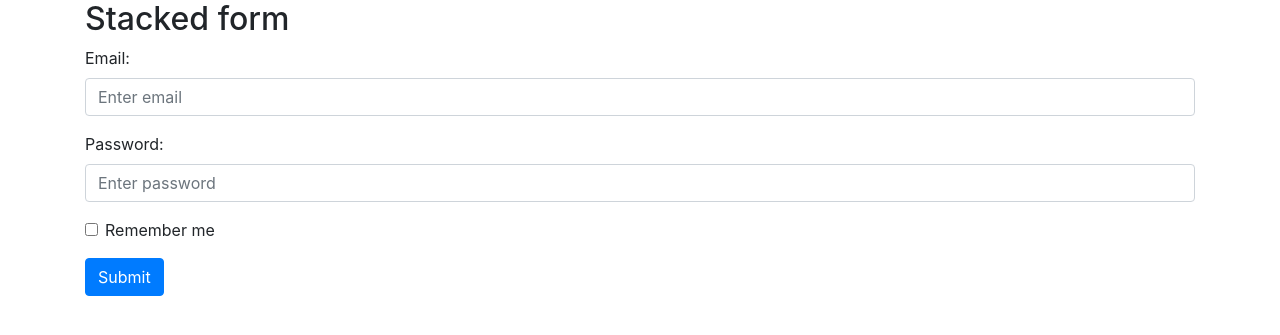
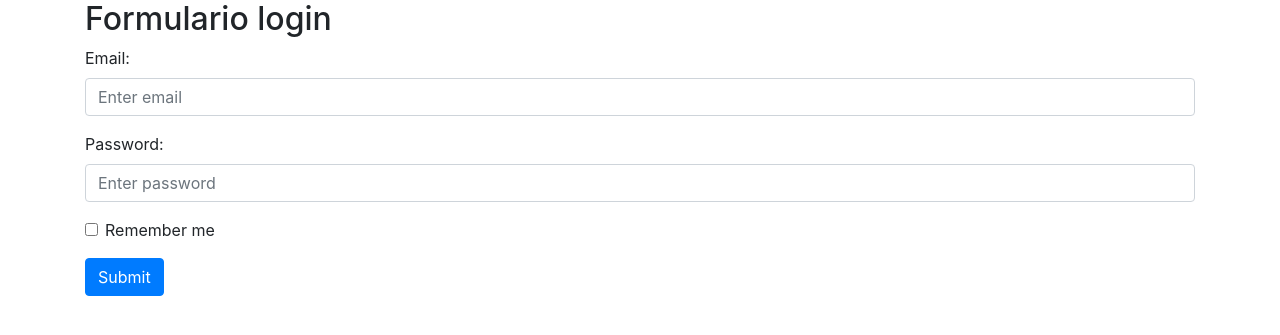
Before and after one commit to 3liuhernandez/project_principe_de_paz, a CodeIgniter app: page /project_principe_de_paz/index.php/user_controller/login in a window 1280 px wide. Shown: the top 335 px of the page. Run offline with CodeIgniter, Linux system fonts and the light colour scheme; some libraries are stand-ins or nearby versions.

Commit message:
titulo del formulario

```diff
--- a/application/views/login_view.php
+++ b/application/views/login_view.php
@@ -2,7 +2,7 @@
 
 
 <div class="container">
-    <h2>Stacked form</h2>
+    <h2>Formulario login</h2>
     <form action="/action_page.php">
     <div class="form-group">
         <label for="email">Email:</label>
```
